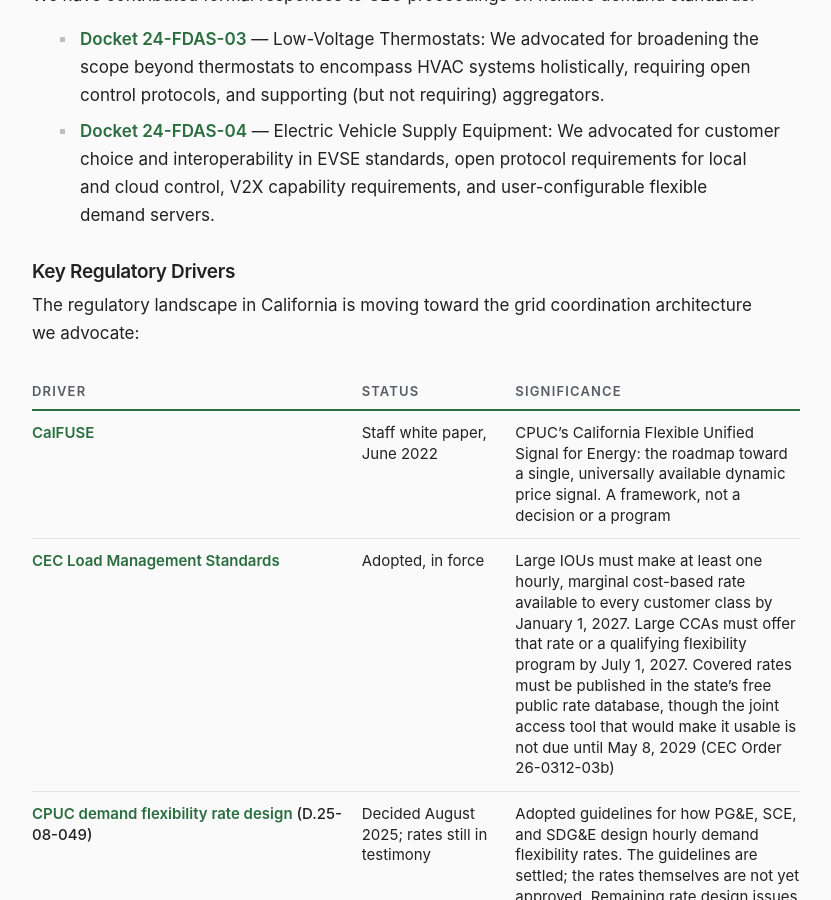
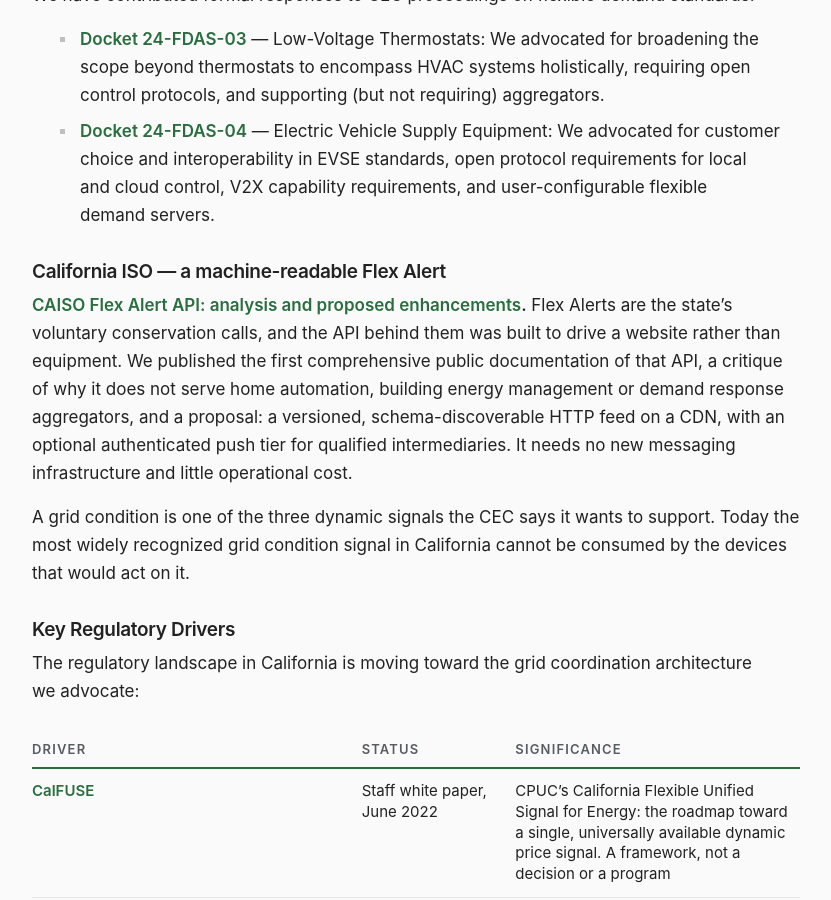
Before and after one commit to grid-coordination/grid-coordination.github.io, a Jekyll site: the page built from policy.md, in a window 1280 px wide and 900 px high, scrolled down 3288 px. Shown: the whole window, without its empty margins (224-1055 px from the left). Built offline with Jekyll 4.4.1, drawn with Linux system fonts in a browser that asks for light colours.

Commit message:
Policy: the CAISO Flex Alert proposal
An unsolicited enhancement proposal to a grid operator belongs with
the CEC and CPUC engagement, not in the presentations table. Ties it
to the argument: a grid condition is one of the three signals the CEC
says it wants, and California's best-known one cannot be read by
equipment.

Co-Authored-By: Claude Opus 5 <noreply@anthropic.com>
Claude-Session: https://claude.ai/code/session_01VUQ6auDmNDjcMk78oq5TXh

```diff
--- a/policy.md
+++ b/policy.md
@@ -68,6 +68,12 @@ We have contributed formal responses to CEC proceedings on flexible demand stand
 
 - **[Docket 24-FDAS-04](/policy/24-fdas-04)** &mdash; Electric Vehicle Supply Equipment: We advocated for customer choice and interoperability in EVSE standards, open protocol requirements for local and cloud control, V2X capability requirements, and user-configurable flexible demand servers.
 
+### California ISO &mdash; a machine-readable Flex Alert
+
+**[CAISO Flex Alert API: analysis and proposed enhancements](https://github.com/grid-coordination/caiso-flex-alert).** Flex Alerts are the state's voluntary conservation calls, and the API behind them was built to drive a website rather than equipment. We published the first comprehensive public documentation of that API, a critique of why it does not serve home automation, building energy management or demand response aggregators, and a proposal: a versioned, schema-discoverable HTTP feed on a CDN, with an optional authenticated push tier for qualified intermediaries. It needs no new messaging infrastructure and little operational cost.
+
+A grid condition is one of the three dynamic signals the CEC says it wants to support. Today the most widely recognized grid condition signal in California cannot be consumed by the devices that would act on it.
+
 ### Key Regulatory Drivers
 
 The regulatory landscape in California is moving toward the grid coordination architecture we advocate:
```
